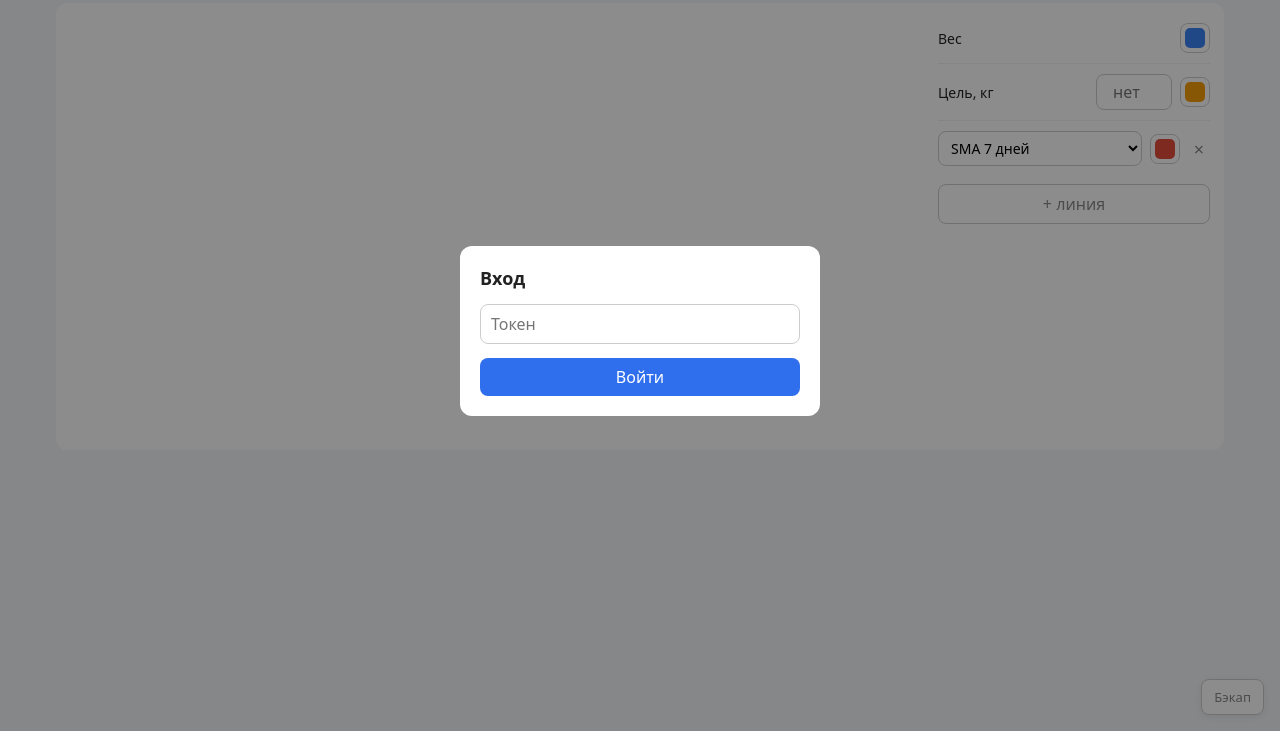
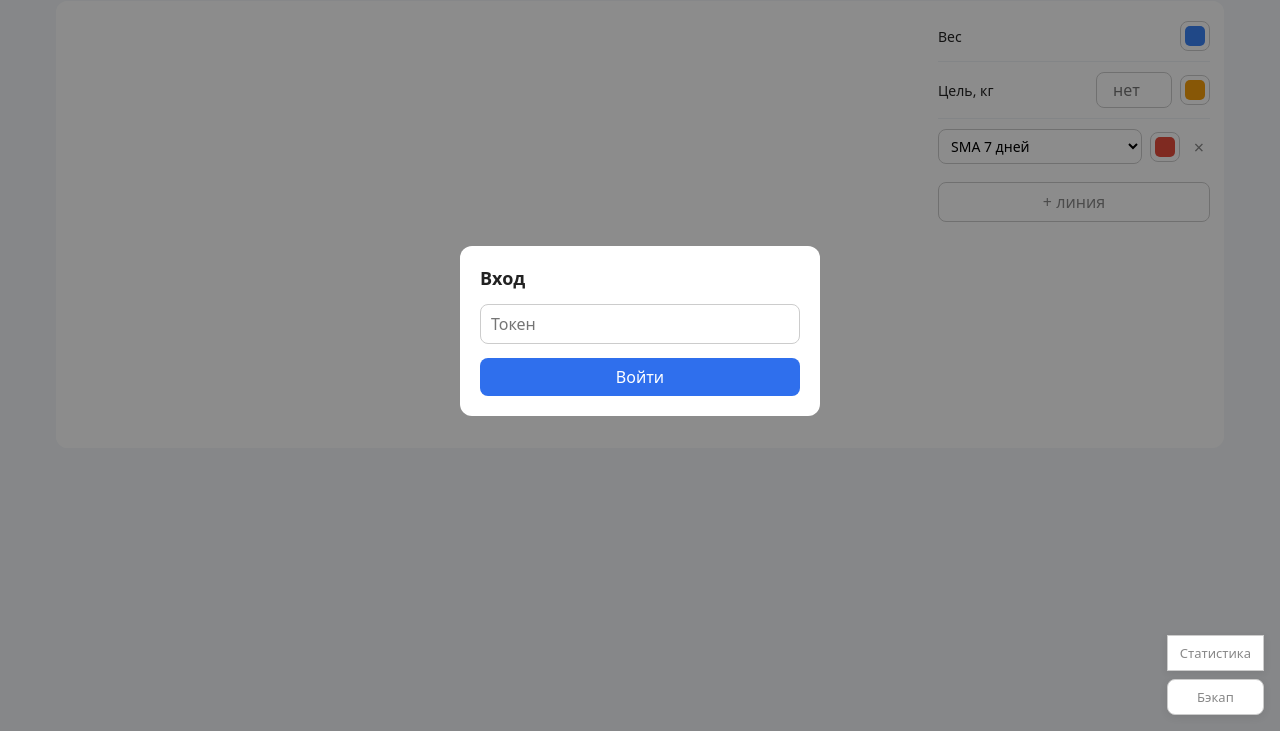
Before and after one commit to romauov/my_exercise_bot, a plain HTML site: page web/static/index.html in a window 1280 px wide. Shown: the part 69-800 px from the top of the page. Drawn offline with nearby package versions, Linux system fonts and the light colour scheme.

Commit message:
Web: stats button as bottom-right action next to backup fab (moved from header); asset v7

```diff
--- a/web/static/index.html
+++ b/web/static/index.html
@@ -5,7 +5,7 @@
 <meta name="viewport" content="width=device-width, initial-scale=1">
 <title>Контроль веса</title>
 <script src="https://cdn.jsdelivr.net/npm/chart.js@4.4.3/dist/chart.umd.min.js"></script>
-<link rel="stylesheet" href="style.css?v=6">
+<link rel="stylesheet" href="style.css?v=7">
 </head>
 <body>
 <div class="wrap">
@@ -18,7 +18,6 @@
       <button data-period="year">Год</button>
       <button data-period="all">Всё</button>
     </div>
-    <button class="ghost" id="stats-link" onclick="location.href='/stats.html'">Статистика</button>
     <button id="add-btn" class="primary">Ввести вес</button>
   </header>
   <main class="dashboard">
@@ -82,8 +81,11 @@
   </div>
 </div>
 
-<button id="backup-btn" class="backup-fab">Бэкап</button>
+<div class="fabs">
+  <a href="/stats.html" class="stats-fab">Статистика</a>
+  <button id="backup-btn" class="backup-fab">Бэкап</button>
+</div>
 
-<script src="app.js?v=6"></script>
+<script src="app.js?v=7"></script>
 </body>
 </html>
--- a/web/static/style.css
+++ b/web/static/style.css
@@ -308,10 +308,30 @@ button.danger { background: var(--danger); color: #fff; }
 
 .error { color: var(--danger); margin: 0; font-size: 14px; }
 
-.backup-fab {
+.fabs {
   position: fixed;
   bottom: 16px;
   right: 16px;
+  display: flex;
+  flex-direction: column;
+  gap: 8px;
+  align-items: stretch;
+  z-index: 20;
+}
+
+.backup-fab {
+  background: var(--card);
+  border: 1px solid #ccc;
+  color: var(--muted);
+  font-size: 13px;
+  padding: 8px 12px;
+  box-shadow: 0 2px 8px rgba(0, 0, 0, 0.08);
+}
+
+.stats-fab {
+  align-self: stretch;
+  text-align: center;
+  text-decoration: none;
   background: var(--card);
   border: 1px solid #ccc;
   color: var(--muted);
```
